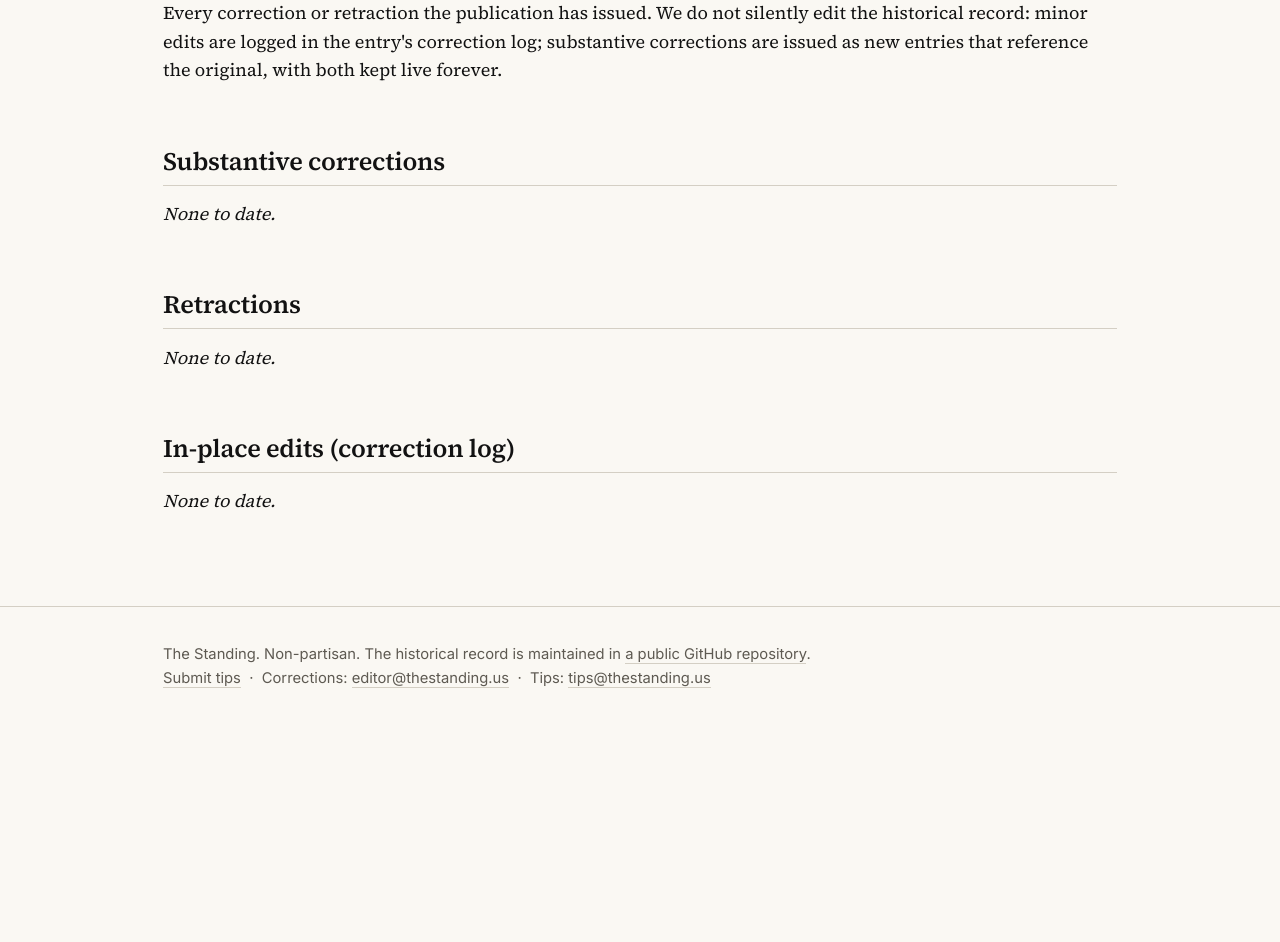
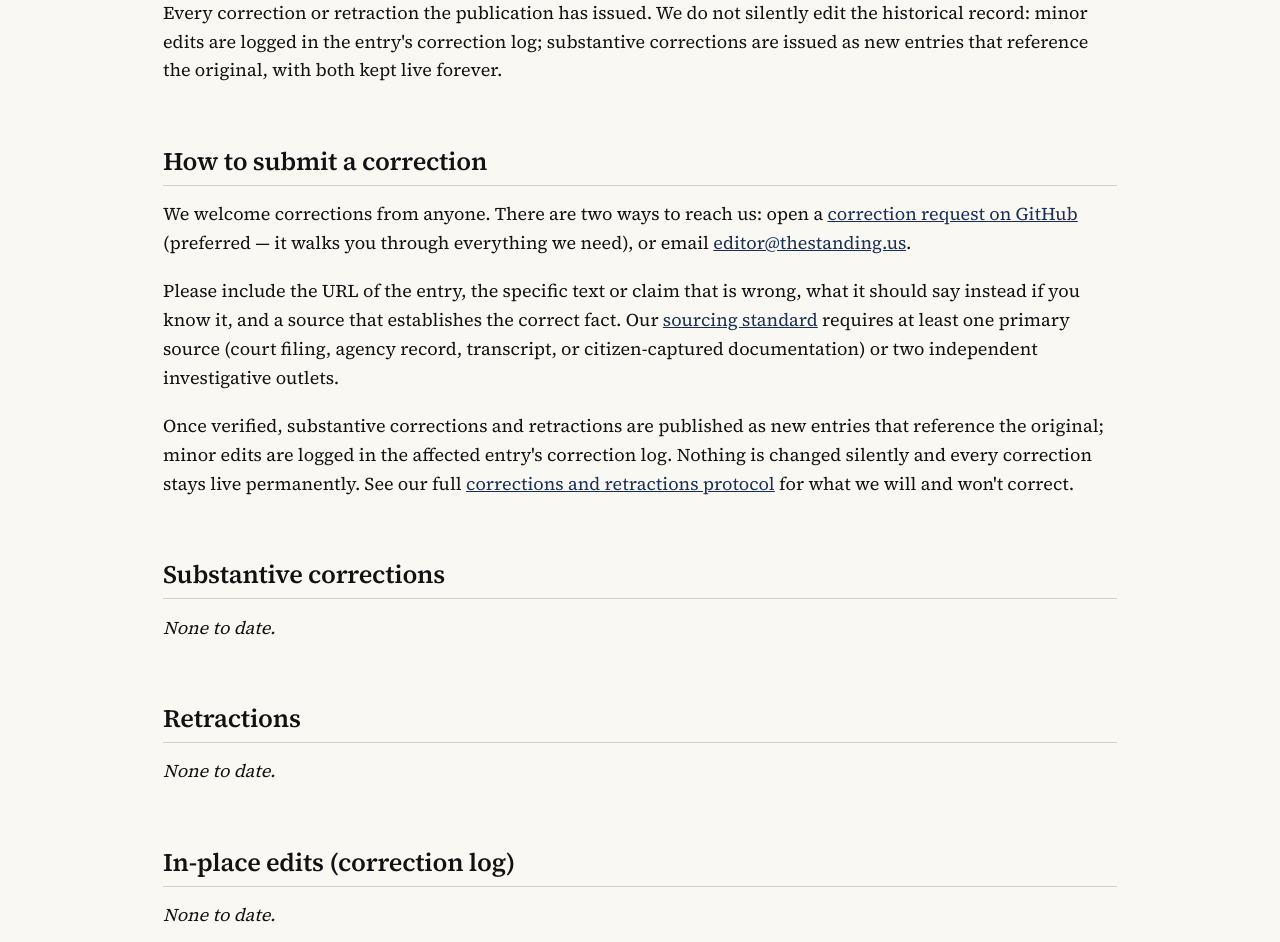
Before and after one commit to TheStanding-Publication/TheStanding, an Eleventy site: page src/corrections.njk in a window 1280 px wide. Shown: the part 362-1304 px from the top of the page. Before the commit the page ends 1098 px from the top, so only its background shows below. Built offline with nearby package versions, Linux system fonts and the light colour scheme; Eleventy itself is replaced by a stand-in of ours; files that its build step writes are made by us from their sources.

Commit message:
Template: move Corrections to footer, add Episodes nav link, add corrections submission guidance
- base.njk: remove Corrections from top nav, add Episodes link; add a
  Corrections & retractions link to the footer.
- corrections.njk: add a 'How to submit a correction' section above the
  list, covering the GitHub correction template, email fallback, the
  sourcing bar, and a pointer to the full protocol.

```diff
--- a/src/_includes/layouts/base.njk
+++ b/src/_includes/layouts/base.njk
@@ -19,9 +19,9 @@
         <nav class="site-nav">
           <a href="/">Latest</a>
           <a href="/ideals/">Ideals</a>
+          <a href="/episodes/">Episodes</a>
           <a href="/timeline/">Timeline</a>
           <a href="/standards/">Standards</a>
-          <a href="/corrections/">Corrections</a>
           <a href="/subscribe/">Subscribe</a>
         </nav>
       </div>
@@ -38,6 +38,8 @@
           <a href="https://github.com/TheStanding-Publication/TheStanding">a public GitHub repository</a>.
         </p>
         <p>
+          <a href="/corrections/">Corrections &amp; retractions</a>
+          &nbsp;·&nbsp;
           <a href="/submit/">Submit tips</a>
           &nbsp;·&nbsp;
           Corrections: <a href="mailto:{{ site.editorEmail }}">{{ site.editorEmail }}</a>
--- a/src/corrections.njk
+++ b/src/corrections.njk
@@ -11,6 +11,31 @@ permalink: /corrections/index.html
   log; substantive corrections are issued as new entries that reference the
   original, with both kept live forever.
 </p>
+
+<section class="corrections-submit">
+  <h2>How to submit a correction</h2>
+  <p>
+    We welcome corrections from anyone. There are two ways to reach us:
+    open a <a href="https://github.com/TheStanding-Publication/TheStanding/issues/new?template=correction.yml">correction request on GitHub</a>
+    (preferred — it walks you through everything we need), or email
+    <a href="mailto:{{ site.editorEmail }}">{{ site.editorEmail }}</a>.
+  </p>
+  <p>
+    Please include the URL of the entry, the specific text or claim that is wrong,
+    what it should say instead if you know it, and a source that establishes the
+    correct fact. Our <a href="/standards/#sourcing">sourcing standard</a> requires
+    at least one primary source (court filing, agency record, transcript, or
+    citizen-captured documentation) or two independent investigative outlets.
+  </p>
+  <p>
+    Once verified, substantive corrections and retractions are published as new
+    entries that reference the original; minor edits are logged in the affected
+    entry's correction log. Nothing is changed silently and every correction stays
+    live permanently. See our full
+    <a href="/standards/#corrections-and-retractions">corrections and retractions protocol</a>
+    for what we will and won't correct.
+  </p>
+</section>
 
 {% set correctedEntries = collections.entries | selectattr("data.relationships.corrects") %}
 {% set retractedEntries = collections.entries | selectattr("data.relationships.retracts") %}
```
